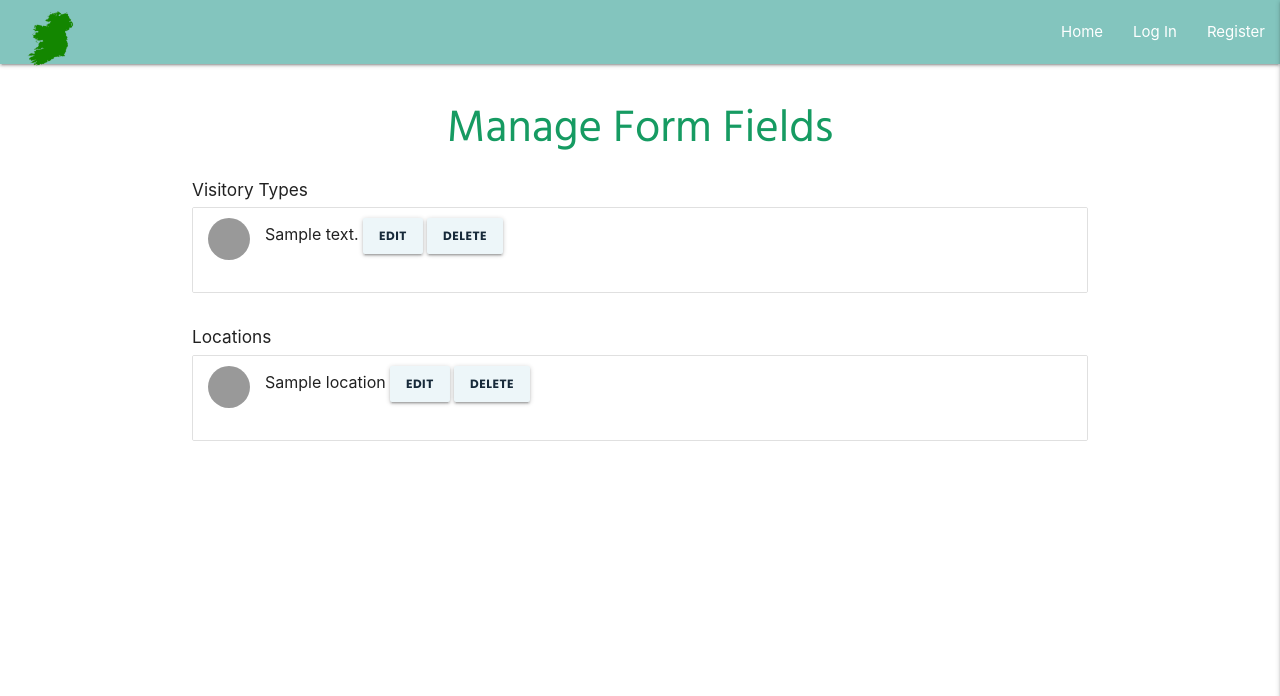
After one commit to LisaHackett97/HiddenIrishTravels, a Flask app: page /get_fields in a window 1280 px wide. The commit adds this page. Shown: the top 696 px of the page. Run offline with Flask 2, Linux system fonts and the light colour scheme; a database or web service that is not in the repository returns one stand-in record (values such as "Sample title"); some libraries are stand-ins or nearby versions.

Commit message:
Set up GET functionality for 2 collections

```diff
--- a/app.py
+++ b/app.py
@@ -160,7 +160,11 @@ def delete_recommendation(recommendation_id):
 def admin():
     return render_template("admin.html")
 
-
+@app.route("/get_fields")
+def get_fields():
+    fields = list(mongo.db.visitor_type.find().sort("visitor_type", 1))
+    locations = list(mongo.db.locations.find().sort("location_name", 1))
+    return render_template("form_fields.html", visitor_type=fields, locations=locations)
 
 
 
--- /dev/null
+++ b/templates/form_fields.html
@@ -0,0 +1,37 @@
+{% extends "base.html" %}
+{% block content %}
+
+<h1 class="center-align">Manage Form Fields</h1>
+
+<section>
+<div class="row">
+    <h6>Visitory Types</h6>
+    {% for visitor in visitor_type %}
+    <ul class="collection">
+      <li class="collection-item avatar">
+          <i class="material-icons circle"></i>
+          <span class="title">{{ visitor.visitor_type }}</span>
+
+          <a href="#" class="btn">Edit</a>
+          <a href="#" class="btn">Delete</a>
+        </li>
+    {% endfor %}
+</div>
+</section>
+<section>
+<div class="row">
+    <h6>Locations</h6>
+    {% for location in locations %}
+    <ul class="collection">
+      <li class="collection-item avatar">
+          <i class="material-icons circle"></i>
+          <span class="title">{{ location.location_name }}</span>
+
+          <a href="#" class="btn">Edit</a>
+          <a href="#" class="btn">Delete</a>
+        </li>
+    {% endfor %}
+</div>
+</section>
+
+{% endblock %}
--- a/templates/user_page.html
+++ b/templates/user_page.html
@@ -77,7 +77,7 @@
                                         <a href="{{ url_for('user_page', username=session['user'])}}!"
                                             class="modal-close btn-flat">Dismiss </a>
                                         <a href="{{ url_for('delete_recommendation', recommendation_id=recommendation._id) }}"
-                                            class="modal-close btn-flat">Confirm Deleteion</a>
+                                            class="modal-close btn-flat">Confirm Deletion</a>
 
                                     </div>
                                 </div>
```
Also changed, not shown: templates/admin.html (added, +11 -0 lines).
